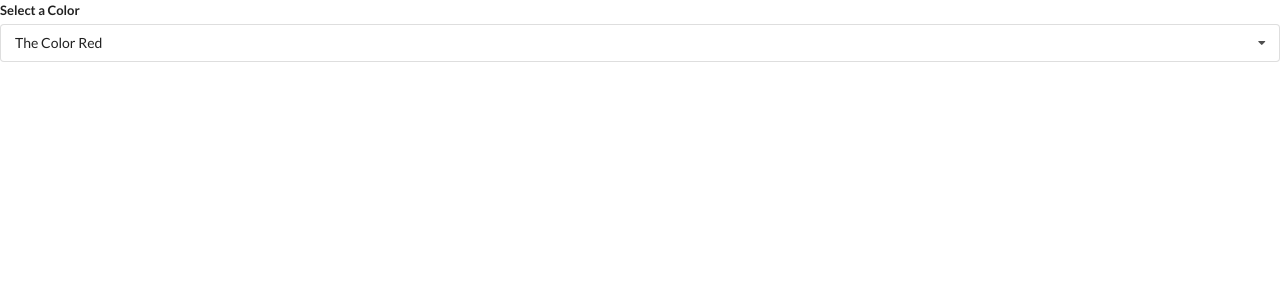
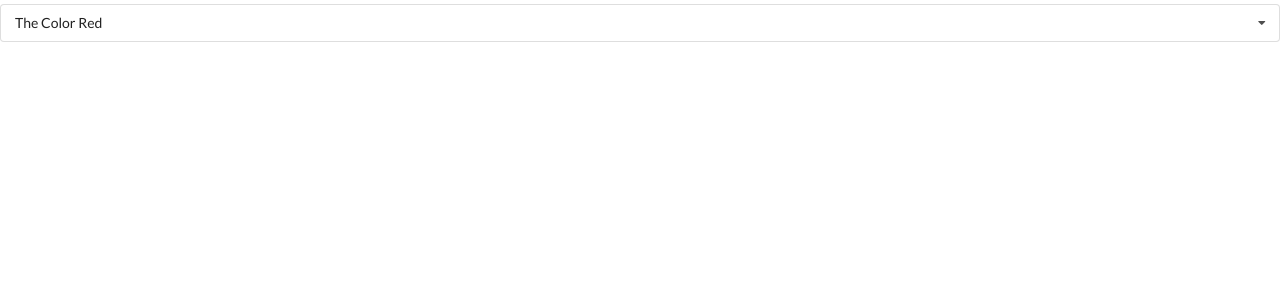
Before and after one commit to PaulRGU2014/Project_Kru, a React (Create React App) app in the folder reactApp/widgets/: page / in a window 1280 px wide. Shown: the top 300 px of the page. Built offline with nearby package versions, Linux system fonts and the light colour scheme.

Commit message:
Update Dropdown.js

```diff
--- a/reactApp/widgets/src/components/Dropdown.js
+++ b/reactApp/widgets/src/components/Dropdown.js
@@ -1,6 +1,6 @@
 import React, { useState, useEffect, useRef } from "react";
 
-const Dropdown = ({ options, selected, onSelectedChange }) => {
+const Dropdown = ({ label, options, selected, onSelectedChange }) => {
     const [open, setOpen] = useState(false);
     const ref = useRef();
 
@@ -40,7 +40,7 @@
     return (
         <div ref={ref} className="ui form">
             <div className="field">
-                <label className="label">Select a Color</label>
+                <label className="label">{label}</label>
                 <div onClick={() => {
                     // console.log('Dropdown Clicked')
                     setOpen(!open)
```
